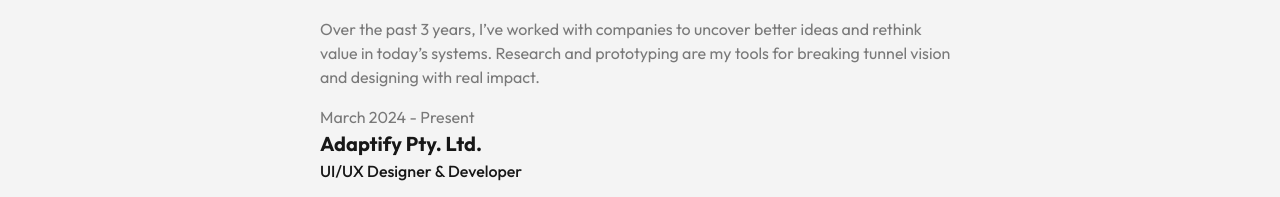
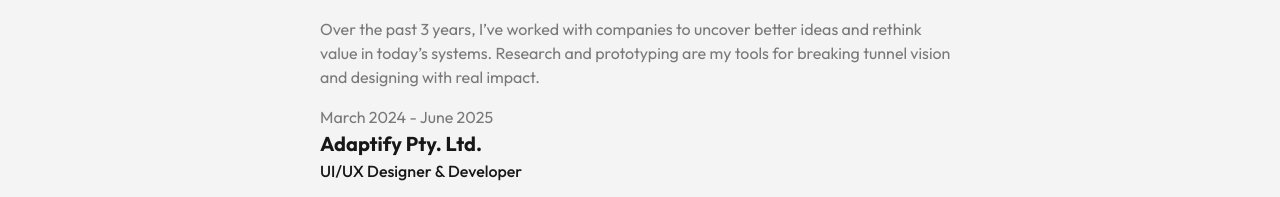
Before and after one commit to andrew-0210/design_portfolio, a Next.js app: page / in a window 1280 px wide. Shown: the part 1913-2110 px from the top of the page. Built offline with nearby package versions, Linux system fonts and the light colour scheme; a web font is replaced by a local one.

Commit message:
Experience update

```diff
--- a/src/components/sections/Experience.js
+++ b/src/components/sections/Experience.js
@@ -2,7 +2,7 @@
 
 const experience = [
   {
-    duration: "March 2024 - Present",
+    duration: "March 2024 - June 2025",
     company: "Adaptify Pty. Ltd.",
     role: "UI/UX Designer & Developer",
   },
```
